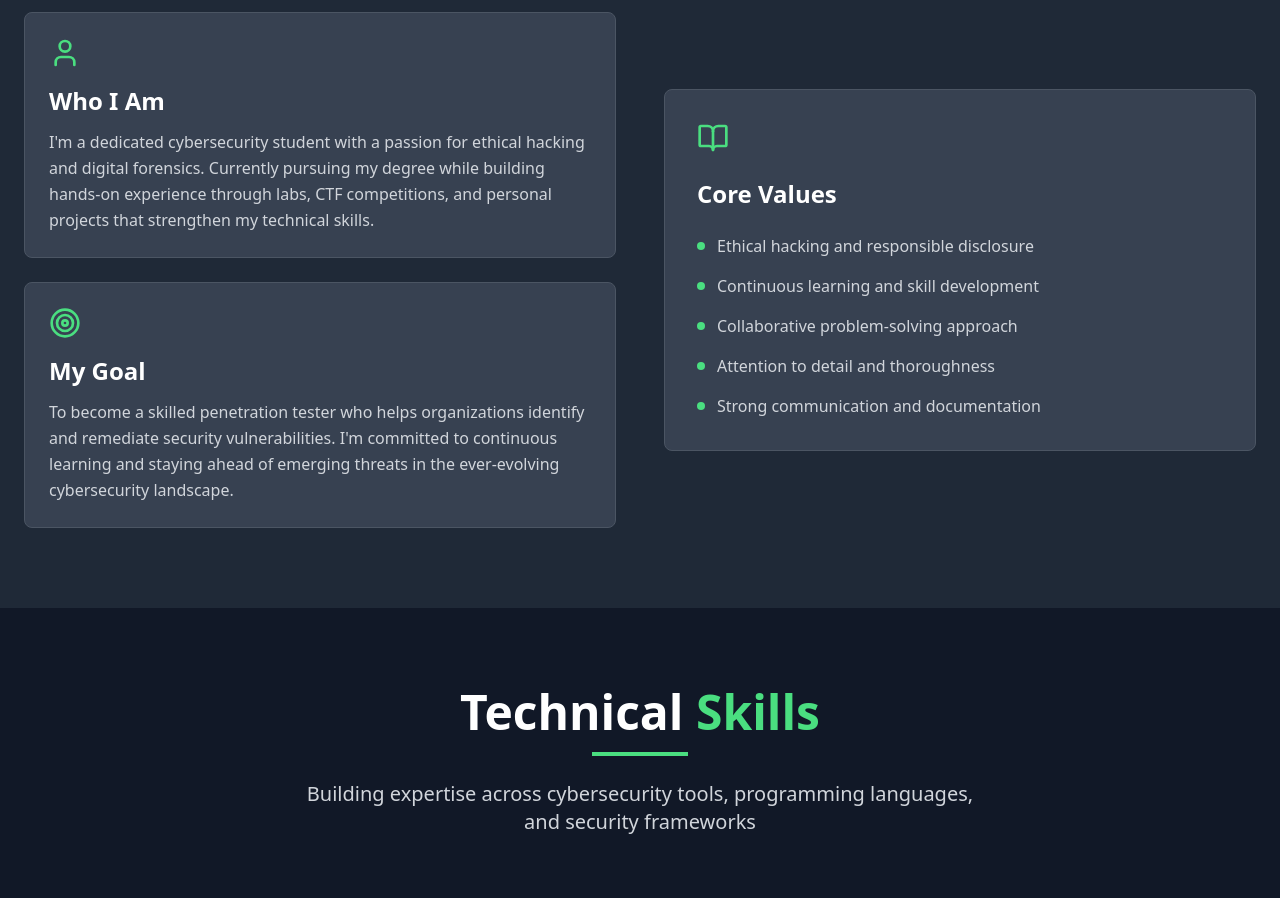
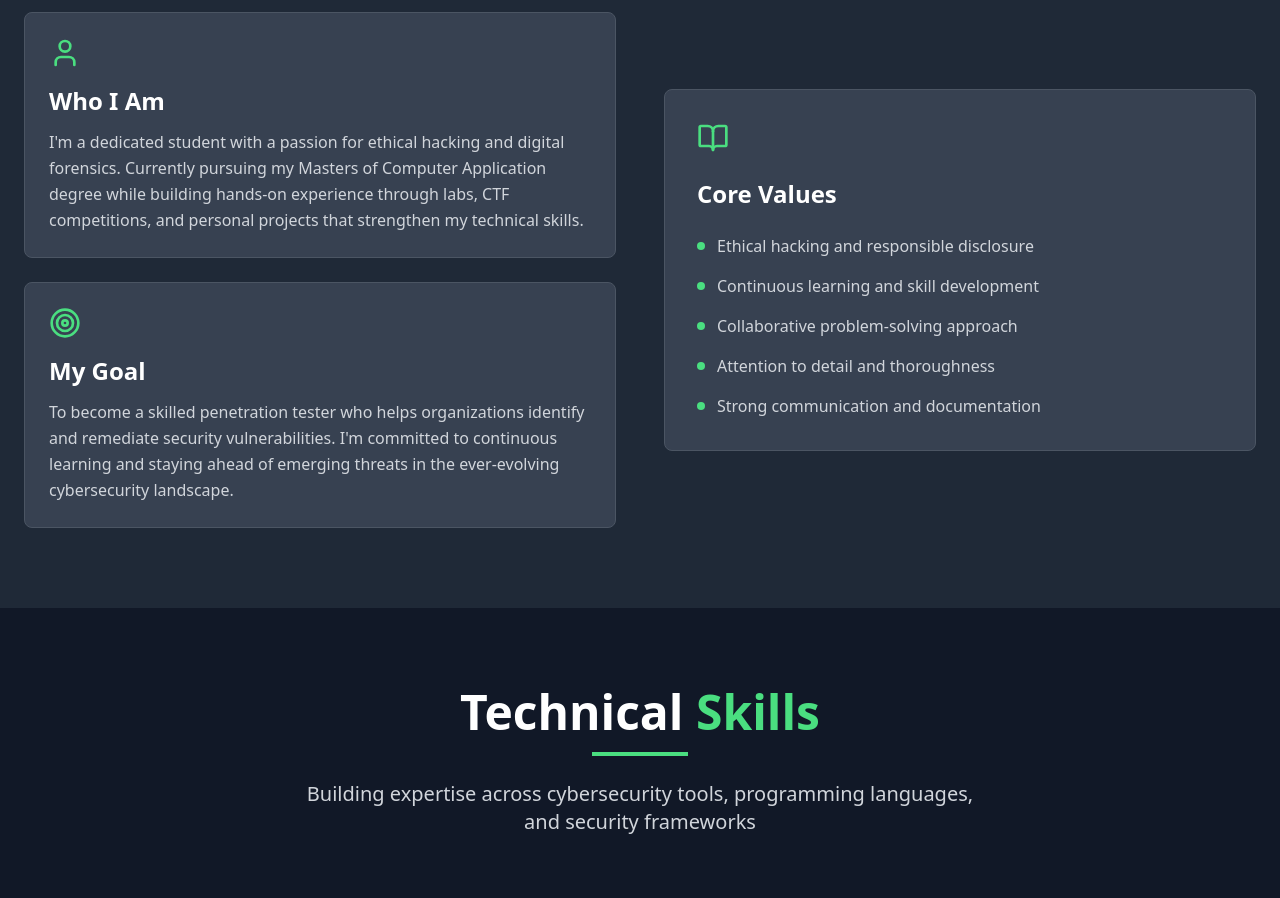
Before and after one commit to 00ROHIT00/pen-test-portfolio-builder, a React (Vite) app: page / in a window 1280 px wide. Shown: the part 1000-1898 px from the top of the page. Built offline with nearby package versions, Linux system fonts and the light colour scheme.

Commit message:
Update About section
Modify the description in the About section to reflect the user's updated educational status.

```diff
--- a/src/components/About.tsx
+++ b/src/components/About.tsx
@@ -18,8 +18,8 @@ const About = () => {
               <User className="w-8 h-8 text-green-400 mb-4" />
               <h3 className="text-2xl font-semibold text-white mb-3">Who I Am</h3>
               <p className="text-gray-300 leading-relaxed">
-                I'm a dedicated cybersecurity student with a passion for ethical hacking and digital forensics.
-                Currently pursuing my degree while building hands-on experience through labs, CTF competitions,
+                I'm a dedicated student with a passion for ethical hacking and digital forensics.
+                Currently pursuing my Masters of Computer Application degree while building hands-on experience through labs, CTF competitions,
                 and personal projects that strengthen my technical skills.
               </p>
             </div>
```
